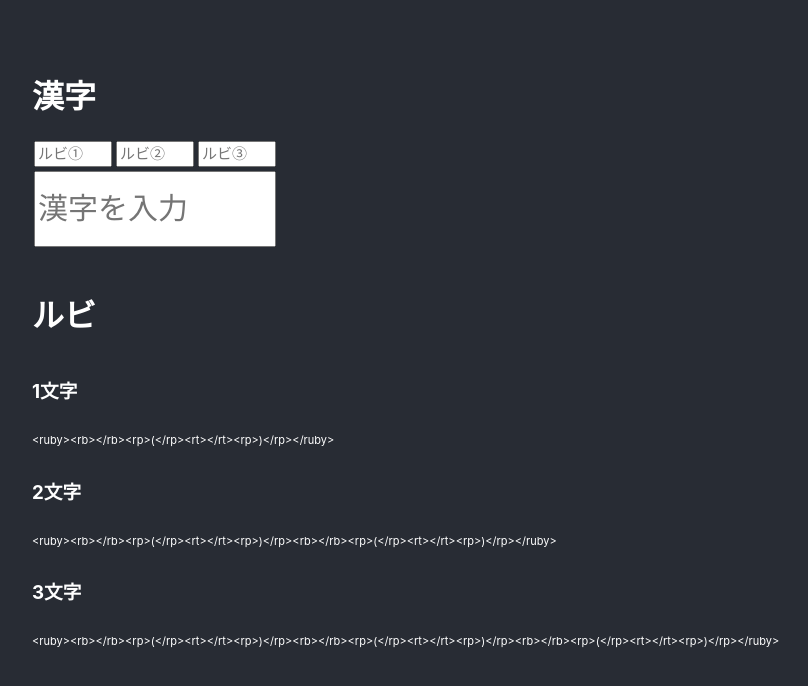
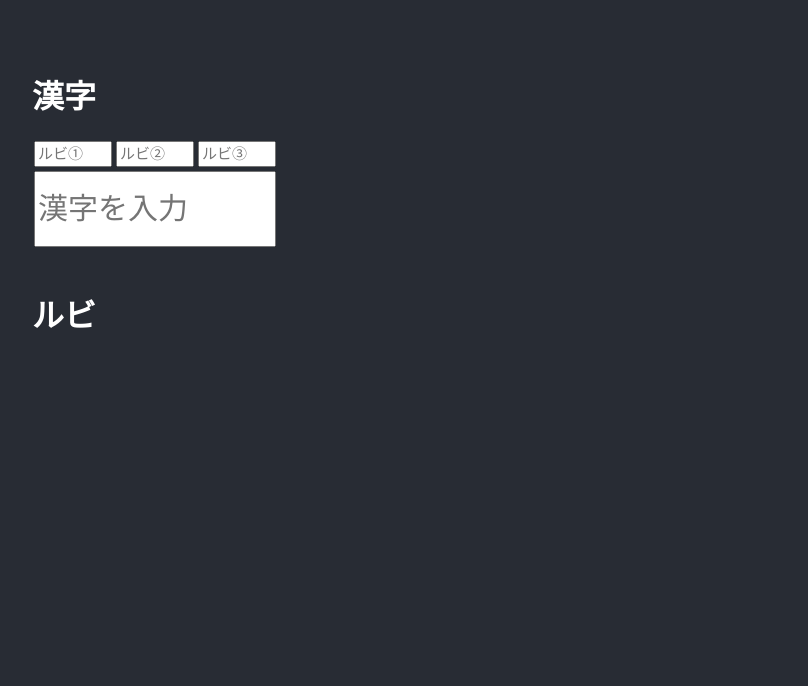
Before and after one commit to kazzkey/rubyfuri_app, a React (Create React App) app: page / in a window 1280 px wide. Shown: the top 686 px of the page, without its empty margins (18-826 px from the left). Built offline with nearby package versions, Linux system fonts and the light colour scheme.

Commit message:
create Rubyfuri component

```diff
--- a/src/App.js
+++ b/src/App.js
@@ -8,6 +8,42 @@ const App = () => {
   const [kanji, setKanji] = useState('');
 
   const kanjiSplit = kanji.split('')
+  const count = kanjiSplit.length
+
+  const Rubyfuri = () => {
+    if (count === 1) {
+      return (
+        <div>
+          <h3>1文字</h3>
+          <p>
+            {"<ruby><rb>"}{kanjiSplit[0]}{"</rb><rp>(</rp><rt>"}{ruby1}{"</rt><rp>)</rp></ruby>"}
+          </p>
+        </div>
+      )
+    } else if (count === 2) {
+      return (
+        <div>
+          <h3>2文字</h3>
+          <p>
+            {"<ruby><rb>"}{kanjiSplit[0]}{"</rb><rp>(</rp><rt>"}{ruby1}{"</rt><rp>)</rp><rb>"}{kanjiSplit[1]}{"</rb><rp>(</rp><rt>"}{ruby2}{"</rt><rp>)</rp></ruby>"}
+          </p>
+        </div>
+      )
+    } else if (count === 3) {
+      return (
+        <div>
+          <h3>3文字</h3>
+          <p>
+            {"<ruby><rb>"}{kanjiSplit[0]}{"</rb><rp>(</rp><rt>"}{ruby1}{"</rt><rp>)</rp><rb>"}{kanjiSplit[1]}{"</rb><rp>(</rp><rt>"}{ruby2}{"</rt><rp>)</rp><rb>"}{kanjiSplit[2]}{"</rb><rp>(</rp><rt>"}{ruby3}{"</rt><rp>)</rp></ruby>"}
+          </p>
+        </div>
+      )
+    } else {
+      return (
+        <div></div>
+      )
+    }
+  }
 
   return (
     <div className="App">
@@ -43,18 +79,7 @@ const App = () => {
         </div>
         <br />
         <h1>ルビ</h1>
-        <h3>1文字</h3>
-        <p>
-          {"<ruby><rb>"}{kanjiSplit[0]}{"</rb><rp>(</rp><rt>"}{ruby1}{"</rt><rp>)</rp></ruby>"}
-        </p>
-        <h3>2文字</h3>
-        <p>
-          {"<ruby><rb>"}{kanjiSplit[0]}{"</rb><rp>(</rp><rt>"}{ruby1}{"</rt><rp>)</rp><rb>"}{kanjiSplit[1]}{"</rb><rp>(</rp><rt>"}{ruby2}{"</rt><rp>)</rp></ruby>"}
-        </p>
-        <h3>3文字</h3>
-        <p>
-          {"<ruby><rb>"}{kanjiSplit[0]}{"</rb><rp>(</rp><rt>"}{ruby1}{"</rt><rp>)</rp><rb>"}{kanjiSplit[1]}{"</rb><rp>(</rp><rt>"}{ruby2}{"</rt><rp>)</rp><rb>"}{kanjiSplit[2]}{"</rb><rp>(</rp><rt>"}{ruby3}{"</rt><rp>)</rp></ruby>"}
-        </p>
+        <Rubyfuri />
       </header>
     </div>
   );
```
Also changed, not shown: 1 other file (tests, documents, lock files or other folders).
